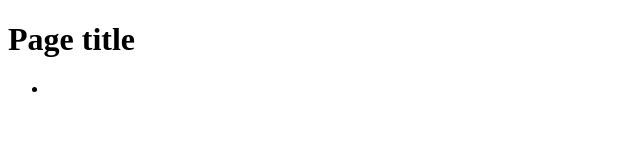
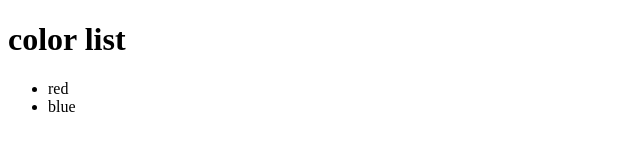
Before and after one commit to Polli02/my-project01, a plain HTML site: page index.html in a window 1280 px wide. Shown: the whole page, without its empty margins (0-640 px from the left). Drawn offline with Linux system fonts and the light colour scheme.

```diff
--- a/index.html
+++ b/index.html
@@ -6,9 +6,10 @@
   <title>Document</title>
 </head>
 <body>
-  <h1>Page title</h1>
+  <h1>color list</h1>
   <ul>
-    <li></li>
+    <li>red</li>
+    <li>blue</li>
   </ul>
 </body>
 </html>
```
